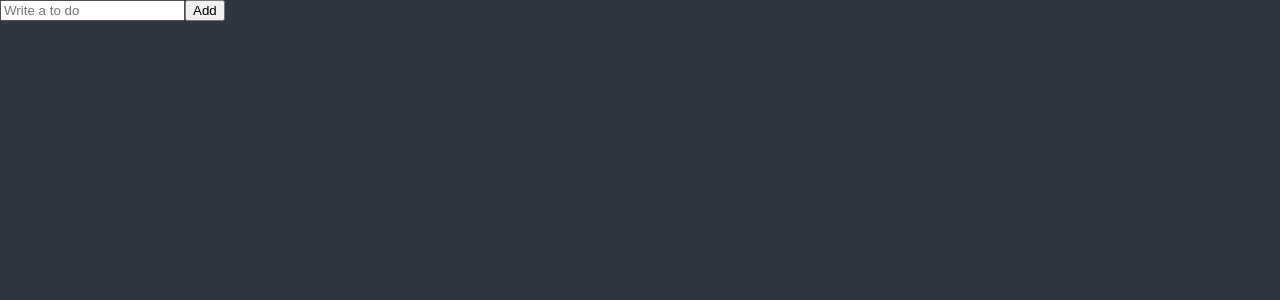
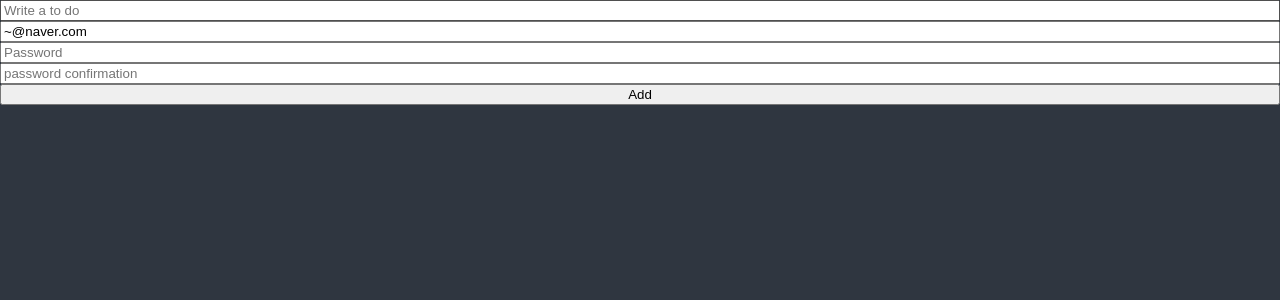
Before and after one commit to YuchanJung/todolist, a React (Create React App) app: page / in a window 1280 px wide. Shown: the top 300 px of the page. Built offline with nearby package versions, Linux system fonts and the light colour scheme.

Commit message:
react hook form - formState errors prac

```diff
--- a/src/ToDoList.tsx
+++ b/src/ToDoList.tsx
@@ -1,12 +1,28 @@
 import React, { useState } from "react";
 import { useForm } from "react-hook-form";
 
+interface IForm {
+  todo: string;
+  password: string;
+  pwConfirmation: string;
+  email: string;
+}
+
 function ToDoList() {
-  const { register, watch, handleSubmit, formState } = useForm();
+  const {
+    register,
+    watch,
+    handleSubmit,
+    formState: { errors },
+  } = useForm<IForm>({
+      defaultValues: {
+          email: "~@naver.com"
+      }
+  });
   const onValid = (data: any) => {
     console.log(data);
   };
-  console.log(formState.errors);
+  console.log(errors);
   /*
     const [toDo, setToDo] = useState("");
     const onChange = (event: React.FormEvent<HTMLInputElement>) => {
@@ -14,7 +30,7 @@ function ToDoList() {
           currentTarget: { value },
         } = event;
         setToDo(value);
-    };
+    };b
     const onSubmit = (event: React.FormEvent<HTMLFormElement>) => {
         event.preventDefault();
         console.log(toDo);
@@ -22,14 +38,48 @@ function ToDoList() {
     */
   return (
     <div>
-      <form onSubmit={handleSubmit(onValid)}>
+      <form
+        style={{ display: "flex", flexDirection: "column" }}
+        onSubmit={handleSubmit(onValid)}
+      >
         <input
           {...register("todo", {
-            required: "Password is required",
-            minLength: { value: 5, message: "Password is too short" },
+            required: "Todo is required",
+            minLength: { value: 5, message: "Todo is too short" },
           })}
           placeholder="Write a to do"
         />
+        <span>{errors?.todo?.message}</span>
+        <input
+          {...register("email", {
+            required: "Email is required",
+            pattern: {
+              value: /^[A-Za-z0-9._%+-]+@naver.com$/,
+              message: "Only naver.com emails allowed",
+            },
+          })}
+          placeholder="Email"
+        />
+        <span>{errors?.email?.message}</span>
+        <input
+          {...register("password", {
+            required: "Password is required",
+            minLength: { value: 8, message: "Password is too short" },
+          })}
+          placeholder="Password"
+        />
+        <span>{errors.password?.message}</span>
+        <input
+          {...register("pwConfirmation", {
+            required: "Password Confirmation is required",
+            minLength: {
+              value: 8,
+              message: "Password Confirmation is too short",
+            },
+          })}
+          placeholder="password confirmation"
+        />
+        <span>{errors.pwConfirmation?.message}</span>
         <button>Add</button>
       </form>
     </div>
```
